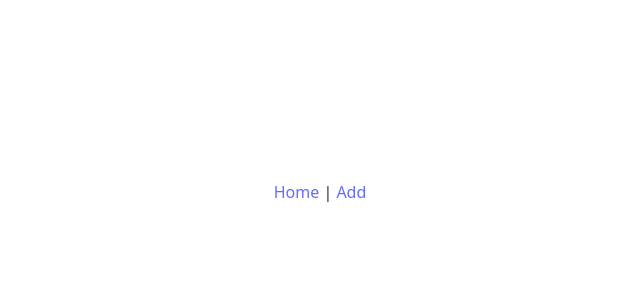
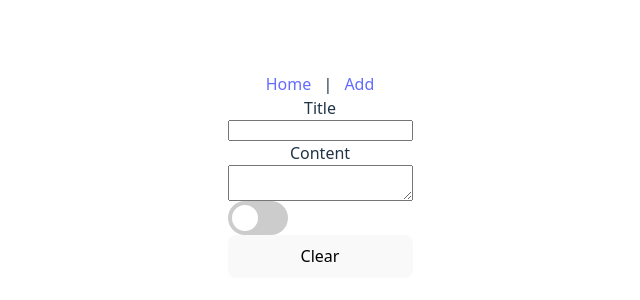
Before and after one commit to ShirinAjou/frontend-react, a React (Vite) app: page /frontend-react/texteditor/1 in a window 1280 px wide. Before the commit this address had no page. Shown: the part 208-508 px from the top of the page, without its empty margins (320-960 px from the left). Built offline with nearby package versions, Linux system fonts and the light colour scheme; no server answers.

Commit message:
working on codemode

```diff
--- a/package.json
+++ b/package.json
@@ -12,6 +12,8 @@
     "test": "jest"
   },
   "dependencies": {
+    "@uiw/react-codemirror": "^4.25.2",
+    "codemirror": "^6.0.2",
     "jest": "^30.2.0",
     "node-fetch": "^2.7.0",
     "react": "^19.1.1",
--- a/src/App.css
+++ b/src/App.css
@@ -50,3 +50,72 @@
 .read-the-docs {
   color: #888;
 }
+
+.document-container {
+  display: flex;
+  flex-direction: column;
+  width: 100%
+}
+
+a {
+  padding: 0.5em;
+}
+
+.switch {
+  position: relative;
+  display: inline-block;
+  width: 60px;
+  height: 34px;
+}
+
+.switch input {
+  opacity: 0;
+  width: 0;
+  height: 0;
+}
+
+.slider {
+  position: absolute;
+  cursor: pointer;
+  top: 0;
+  left: 0;
+  right: 0;
+  bottom: 0;
+  background-color: #ccc;
+  -webkit-transition: .4s;
+  transition: .4s;
+}
+
+.slider:before {
+  position: absolute;
+  content: "";
+  height: 26px;
+  width: 26px;
+  left: 4px;
+  bottom: 4px;
+  background-color: white;
+  -webkit-transition: .4s;
+  transition: .4s;
+}
+
+input:checked + .slider {
+  background-color: #2196F3;
+}
+
+input:focus + .slider {
+  box-shadow: 0 0 1px #2196F3;
+}
+
+input:checked + .slider:before {
+  -webkit-transform: translateX(26px);
+  -ms-transform: translateX(26px);
+  transform: translateX(26px);
+}
+
+.slider.round {
+  border-radius: 34px;
+}
+
+.slider.round:before {
+  border-radius: 50%;
+}
--- a/src/DataFetcher.jsx
+++ b/src/DataFetcher.jsx
@@ -29,6 +29,7 @@ function FetchData() {
               <td>{post.title}</td>
               <td>
                 <a href={`/frontend-react/update/${post._id}`}>Uppdatera</a>
+                <a href={`/frontend-react/texteditor/${post._id}`}>Kommentera</a>
               </td>
             </tr>
           ))}
--- a/src/components/App.jsx
+++ b/src/components/App.jsx
@@ -2,6 +2,7 @@ import { BrowserRouter, Routes, Route, Link } from 'react-router-dom';
 import FetchData from '../DataFetcher.jsx'
 import Add from'./Add.jsx'
 import Edit from'./Update.jsx'
+import TextEditor from'./TextEditor.jsx'
 import React from 'react';
 import '../App.css'
 
@@ -26,6 +27,7 @@ function App() {
         <Route path="/" element={<Home />} />
         <Route path="/add" element={<Add />} />
         <Route path="/update/:id" element={<Edit />} />
+        <Route path="/texteditor/:id" element={<TextEditor />} />
       </Routes>
     </>
   );
--- a/src/components/TextEditor.jsx
+++ b/src/components/TextEditor.jsx
@@ -1,18 +1,34 @@
 import { useState, useEffect, useRef } from 'react';
-import FETCH_URL from './utils.js';
+import { useParams } from "react-router";
+import FETCH_URL from '../utils.js';
 import { io } from "socket.io-client";
-import './App.css'
-
-let socket;
+import CodeMirror from '@uiw/react-codemirror';
+import '../App.css'
 
 function TextEditor() {
+  const { id } = useParams();
   const [ title, setTitle] = useState("");
   const [ content, setContent] = useState("");
-
+  const [isCodeMode, setIsCodeMode] = useState(false);
   const socket = useRef(null);
 
   useEffect(() => {
-    socket.current = io(FETCH_URL);
+    socket.current = io("http://localhost:8080");
+    fetch(`http://localhost:8080/texteditor/${id}`, {
+      method: "GET",
+      headers: { "Content-Type": "application/json" },
+    })
+    .then((res) => res.json())
+    .then((data) => {
+      setTitle(data.title || "");
+      setContent(data.content || "");
+      socket.current.emit("create", data._id);
+      socket.current.emit("doc", data);
+    });
+
+    socket.current.on("doc", (data) => {
+      setContent(data.content, false);
+    });
 
     socket.current.on("content", (data) => {
       setContent(data);
@@ -21,28 +37,49 @@ function TextEditor() {
     return () => {
       socket.current.disconnect();
     }
-  }, []);
+  }, [id]);
 
   function clear(e) {
     e.preventDefault();
     setTitle("");
     setContent("");
   }
+
   function handleContentChange(e) {
     const value = e.target.value;
+    setContent(value)
     socket.current.emit("content", value);
+  }
+
+  function handleContentChangeMirror(e) {
+    setContent(e)
+    socket.current.emit("content", e);
   }
 
   return (
     <>
-      {/* <label htmlFor="title-field">Title</label>
-      <input type="text" id="title-field" name="title-field" value={title}
-      onChange={(e) => setTitle(e.target.value)} />
+      <div className='document-container'>
+        <label htmlFor="title-field">Title</label>
+        <input type="text" id="title-field" name="title-field" value={title}
+        onChange={(e) => setTitle(e.target.value)} />
 
-      <label htmlFor="contetnt-field">Content</label>
-      <input type="text" id="contetnt-field" value={content}
-      onChange={handleContentChange}></input> /> */}
+        <label htmlFor="content-field">Content</label>
 
+        {isCodeMode ? <CodeMirror value={content} onChange={handleContentChangeMirror} /> : <textarea id="content-field" value={content}
+        onChange={handleContentChange}></textarea>}
+
+        <label className="switch">
+          <input type="checkbox" onChange={(e) => setIsCodeMode(e.target.checked)} />
+          <span className="slider round"></span>
+        </label>
+
+        <button id="print-message" onClick={clear}>Clear</button>
+
+        <div id="output-container">
+          <h1>{title}</h1>
+          <p>{content}</p>
+        </div>
+      </div>
     </>
   )
 };
--- a/src/utils.js
+++ b/src/utils.js
@@ -1,6 +1,6 @@
-let FETCH_URI = "https://jsramverk-shirin-hsfqftftd8b6d9fn.northeurope-01.azurewebsites.net";
+let FETCH_URL = "https://jsramverk-shirin-hsfqftftd8b6d9fn.northeurope-01.azurewebsites.net";
 if (location.host === "localhost") {
-    FETCH_URI = "http://localhost:8080";
+    FETCH_URL = "http://localhost:8080";
 }
 
-export default FETCH_URI;
+export default FETCH_URL;
```
Also changed, not shown: 1 other file (tests, documents, lock files or other folders).
